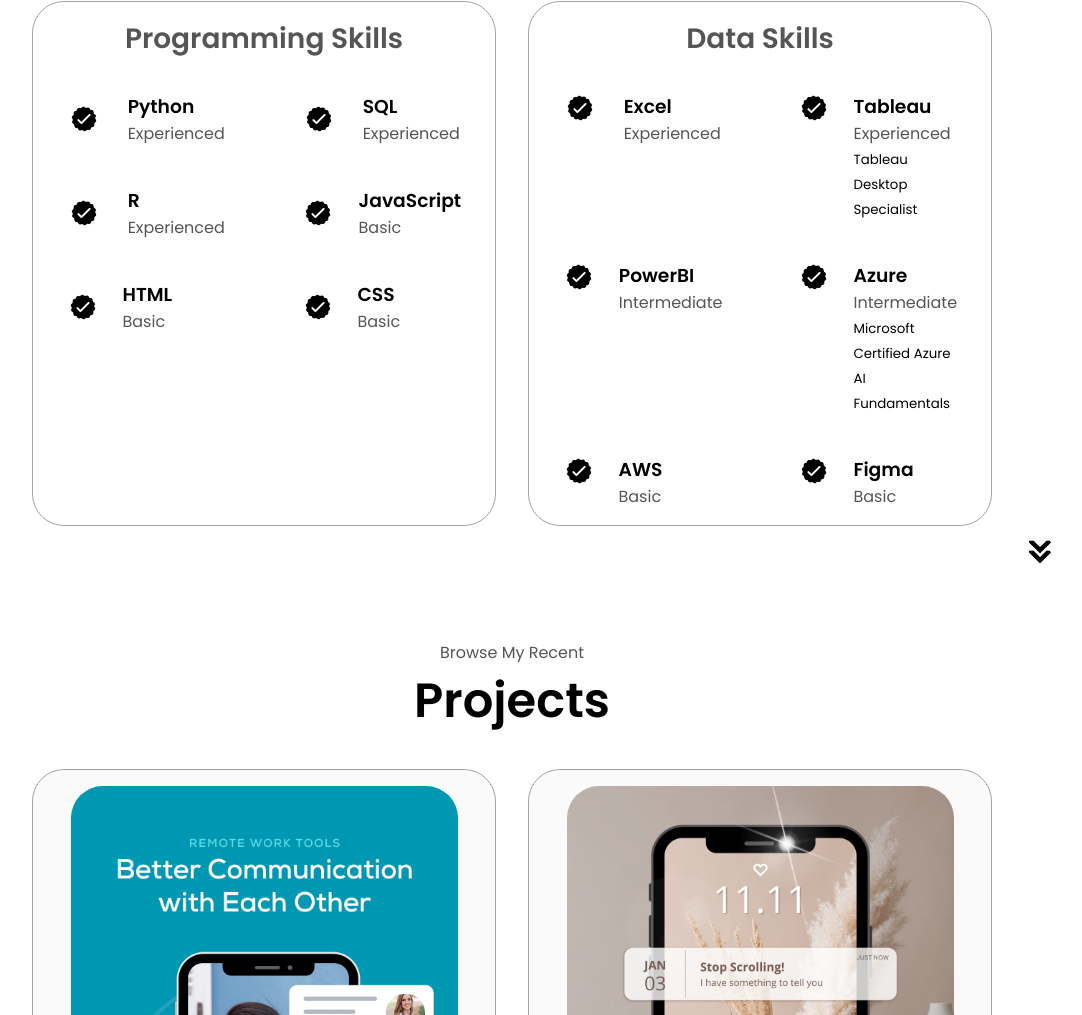
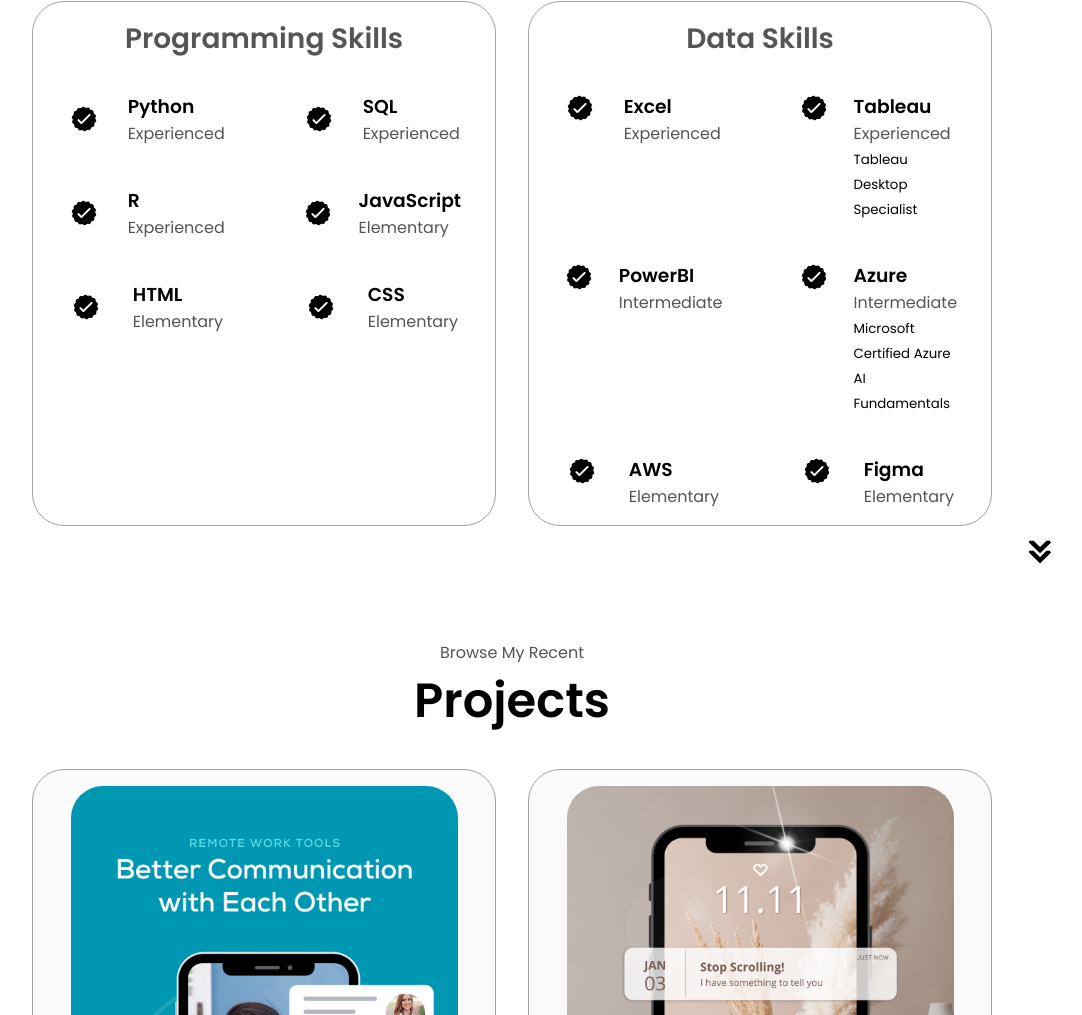
Before and after one commit to christinazyn/portfolio, a plain HTML site: page index.html in a window 1280 px wide. Shown: the part 1824-2839 px from the top of the page, without its empty margins (128-1210 px from the left). Drawn offline with Linux system fonts and the light colour scheme.

Commit message:
Update level description
Align level description

```diff
--- a/index.html
+++ b/index.html
@@ -118,9 +118,8 @@
           </div>
           <div class="text-container">
             <p>
-              I am a continuous learner and fearless explorer.
-              <br />I always have a positive mindset and eager to embrace
-              challenges.
+              I am a continuous learner and fearless explorer. I always have a
+              positive mindset and eager to embrace challenges.
             </p>
           </div>
         </div>
@@ -181,7 +180,7 @@
                 />
                 <div>
                   <h3>JavaScript</h3>
-                  <p>Basic&emsp;&emsp;&emsp;</p>
+                  <p>Elementary</p>
                 </div>
               </article>
               <article class="article-content">
@@ -192,9 +191,7 @@
                 />
                 <div>
                   <h3>HTML</h3>
-                  <p>
-                    Basic&emsp;&emsp;&emsp;&emsp;&emsp;&emsp;&emsp;&emsp;&emsp;&emsp;&emsp;&emsp;&emsp;
-                  </p>
+                  <p>Elementary</p>
                 </div>
               </article>
               <article class="article-content">
@@ -205,9 +202,7 @@
                 />
                 <div>
                   <h3>CSS</h3>
-                  <p>
-                    Basic&emsp;&emsp;&emsp;&emsp;&emsp;&emsp;&emsp;&emsp;&emsp;&emsp;&emsp;&emsp;&emsp;
-                  </p>
+                  <p>Elementary</p>
                 </div>
               </article>
             </div>
@@ -269,9 +264,7 @@
                 />
                 <div>
                   <h3>AWS</h3>
-                  <p>
-                    Basic&emsp;&emsp;&emsp;&emsp;&emsp;&emsp;&emsp;&emsp;&emsp;&emsp;
-                  </p>
+                  <p>Elementary</p>
                 </div>
               </article>
               <article>
@@ -282,9 +275,7 @@
                 />
                 <div>
                   <h3>Figma</h3>
-                  <p>
-                    Basic&emsp;&emsp;&emsp;&emsp;&emsp;&emsp;&emsp;&emsp;&emsp;&emsp;&emsp;&emsp;&emsp;
-                  </p>
+                  <p>Elementary</p>
                 </div>
               </article>
             </div>
--- a/mediaqueries.css
+++ b/mediaqueries.css
@@ -113,6 +113,10 @@
     justify-content: center;
   }
 
+  .section__text-p1 {
+    margin-top: 5rem;
+  }
+
   .section__text-p2 {
     font-size: 1.25rem;
   }
```
